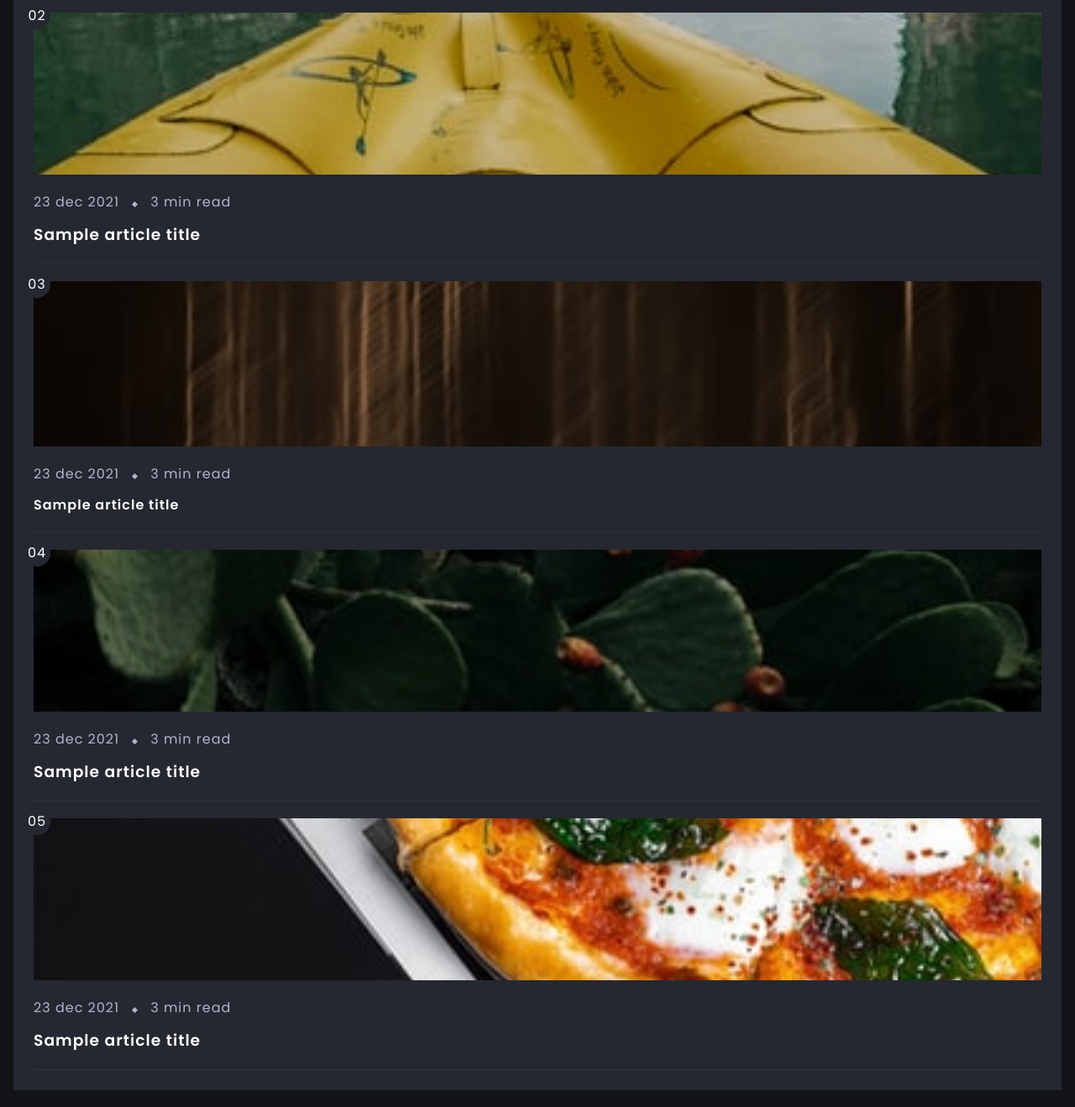
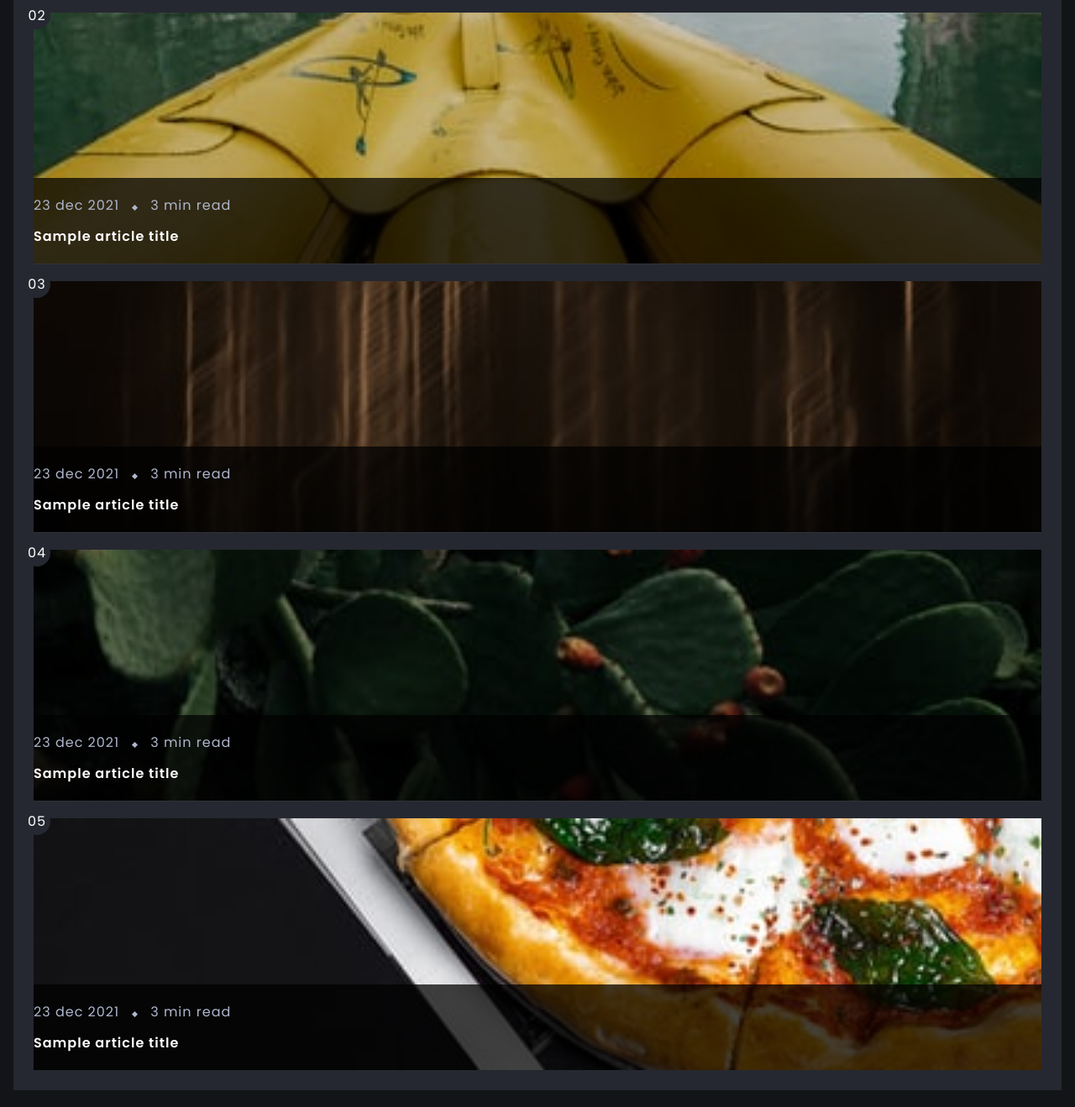
Before and after one commit to Hidayamoh/Free-code-camp-news-flush, a plain HTML site: page src/index.html in a window 1280 px wide. Shown: the part 2995-4314 px from the top of the page at 84% size. Drawn offline with nearby package versions, Linux system fonts and the light colour scheme.

Commit message:
Add overlays to the trendinding news section

```diff
--- a/src/index.html
+++ b/src/index.html
@@ -56,7 +56,7 @@
          <img class="news__img" src="images/trending/trending_1.jpg" alt="" >
          <div class=" overlay news__overlay ">
           <p class="overlay__para"><span> 23 dec 2021</span><span class="overlay__separator"></span><span>3 min read</span></p>
-          <h3 class="overlay__heading">Sample article title</h3>
+          <h3 class="overlay__heading overlay__heading--size--s">Sample article title</h3>
          </div>
         </article>
         <article class="news">
@@ -64,7 +64,7 @@
           <img class="news__img" src="images/trending/trending_2.jpg" alt="" >
           <div class=" overlay news__overlay ">
            <p class="overlay__para"><span> 23 dec 2021</span><span class="overlay__separator"></span><span>3 min read</span></p>
-           <h3 class="overlay__heading">Sample article title</h3>
+           <h3 class="overlay__heading overlay__heading--size--s">Sample article title</h3>
           </div>
          </article>
          <article class="news">
@@ -80,7 +80,7 @@
           <img class="news__img" src="images/trending/trending_4.jpg" alt="">
           <div class=" overlay news__overlay ">
            <p class="overlay__para"><span> 23 dec 2021</span><span class="overlay__separator"></span><span>3 min read</span></p>
-           <h3 class="overlay__heading">Sample article title</h3>
+           <h3 class="overlay__heading overlay__heading--size--s">Sample article title</h3>
           </div>
          </article>
          <article class="news">
@@ -88,11 +88,11 @@
           <img class="news__img" src="images/trending/trending_5.jpg" alt="" >
           <div class=" overlay news__overlay ">
            <p class="overlay__para"><span> 23 dec 2021</span><span class="overlay__separator"></span><span>3 min read</span></p>
-           <h3 class="overlay__heading">Sample article title</h3>
+           <h3 class="overlay__heading overlay__heading--size--s">Sample article title</h3>
           </div>
          </article>
       </aside>
-    </section>
+    </div>
    </div>
   </body>
 </html>
--- a/src/styles/modules/_news.css
+++ b/src/styles/modules/_news.css
@@ -2,6 +2,9 @@
   position: relative;
   height: 300px;
   border-bottom: 1px solid var(--transparent-light-color);
+}
+.news:last-of-type {
+  border: none;
 }
 .news__number {
   display: inline-block;
@@ -24,7 +27,6 @@
   object-position: 0% 100%;
 }
 .news__overlay {
-  background: var(--secondary-background-color);
   position: absolute;
   bottom: 0;
   left: 0;
--- a/src/styles/modules/_overlay.css
+++ b/src/styles/modules/_overlay.css
@@ -2,6 +2,9 @@
   background: #000000bb;
   transition: background 0.5s;
   padding: 20px 12px;
+}
+.news__overlay {
+  padding-left: 0;
 }
 .overlay--bg--opeque {
   background: var(--secondary-background-color);
@@ -27,9 +30,7 @@
   margin: 0px 16px;
   transform: rotate(45deg);
 }
-.news__overlay {
-  padding-left: 0;
-}
+
 .news:hover .overlay__heading {
   color: var(--light-color-alt);
 }
```
